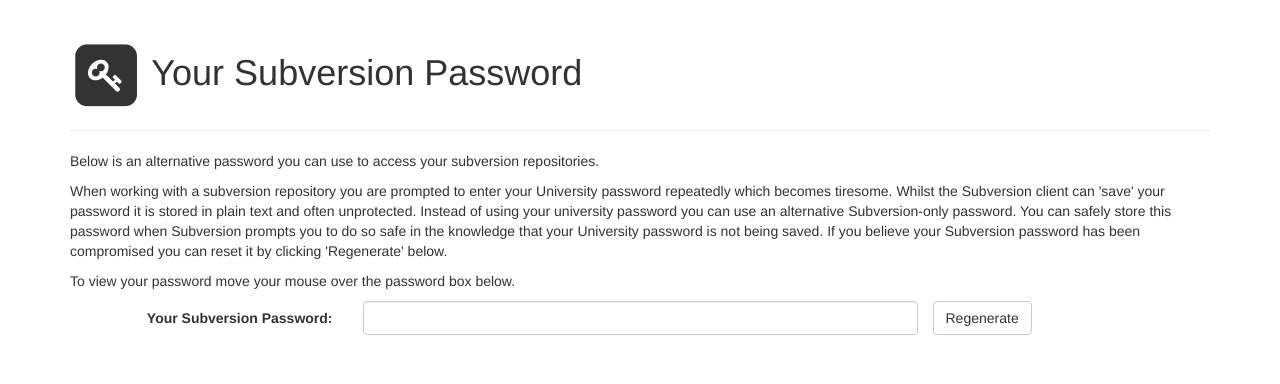
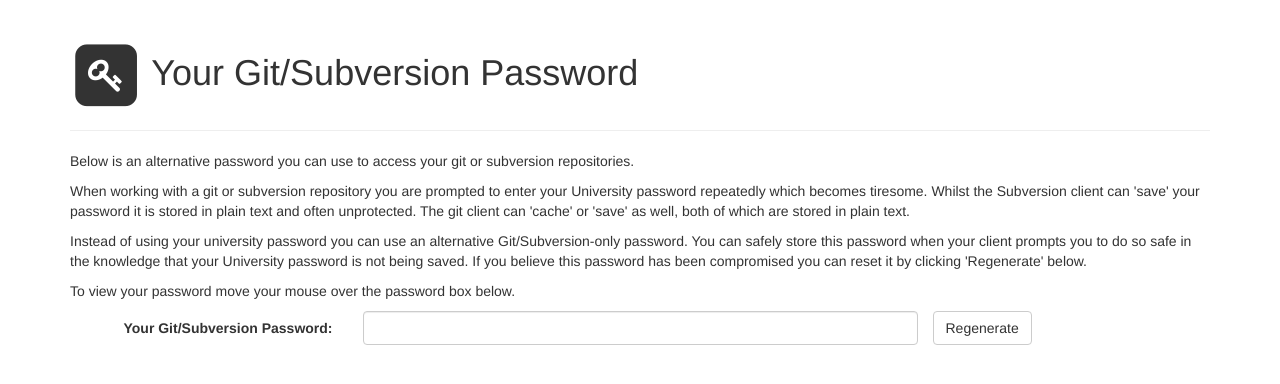
Before and after one commit to divad/trackit, a Python web app: template templates/passwd.html in a window 1280 px wide. Shown: the part 51-435 px from the top of the page. Run offline with Jinja, Linux system fonts and the light colour scheme; the template is opened without the code that fills it, so the values that code supplies are empty; some libraries are stand-ins or nearby versions.

Commit message:
added not finished version of task_runner, changed name of git/svn password

```diff
--- a/templates/layout.html
+++ b/templates/layout.html
@@ -67,7 +67,7 @@
 						<li class="dropdown{%if active == 'user'%} active{%endif%}">
 							<a href="#" class="dropdown-toggle" data-toggle="dropdown">{% if session.admin %}<i class="fa fa-fw fa-unlock-alt"></i>{%else%}<i class="fa fa-fw fa-user"></i>  {%endif%} {{ session.username }} <b class="caret"></b></a>
 							<ul class="dropdown-menu">
-								<li><a href="{{ url_for('passwd') }}"><i class="fa fa-fw fa-key"></i> SVN Password</a></li>
+								<li><a href="{{ url_for('passwd') }}"><i class="fa fa-fw fa-key"></i> Git/SVN Alternative Password</a></li>
 								<li><a href="{{ url_for('logout') }}"><i class="fa fa-fw fa-sign-out"></i>  Sign Out</a></li>
 							</ul>
 						</li>
--- a/templates/passwd.html
+++ b/templates/passwd.html
@@ -4,17 +4,20 @@
 	<h1><span class="fa-stack">
   <i class="fa fa-square fa-stack-2x"></i>
   <i class="fa fa-key fa-stack-1x fa-inverse"></i>
-</span> Your Subversion Password</h1>
+</span> Your Git/Subversion Password</h1>
 </div>
 
-<p>Below is an alternative password you can use to access your subversion repositories.</p>
-<p>When working with a subversion repository you are prompted to enter your University
+<p>Below is an alternative password you can use to access your git or subversion repositories.</p>
+<p>When working with a git or subversion repository you are prompted to enter your University
 password repeatedly which becomes tiresome. Whilst the Subversion client can 'save'
-your password it is stored in plain text and often unprotected. Instead
-of using your university password you can use an alternative Subversion-only
-password. You can safely store this password when Subversion prompts you to do
+your password it is stored in plain text and often unprotected. The git client can 'cache' or 'save'
+as well, both of which are stored in plain text.
+</p>
+<p>Instead
+of using your university password you can use an alternative Git/Subversion-only
+password. You can safely store this password when your client prompts you to do
 so safe in the knowledge that your University password is not being saved. If you
-believe your Subversion password has been compromised you can reset it by clicking
+believe this password has been compromised you can reset it by clicking
 'Regenerate' below.
 </p>
 <p>To view your password move your mouse over the password box below.</p>
@@ -36,7 +39,7 @@ $( document ).ready(function()
 <form class="form-horizontal" role="form" method="POST">
 <input type="hidden" name="_csrf_token" value="{{ csrf_token() }}" />
   <div class="form-group">
-    <label for="inputPassword3" class="col-sm-3 control-label">Your Subversion Password:</label>
+    <label for="inputPassword3" class="col-sm-3 control-label">Your Git/Subversion Password:</label>
     <div class="col-sm-6">
       <input class="form-control" type="password" value="{{password}}" id="password">
     </div>
```
Also changed, not shown: 1 other file.
